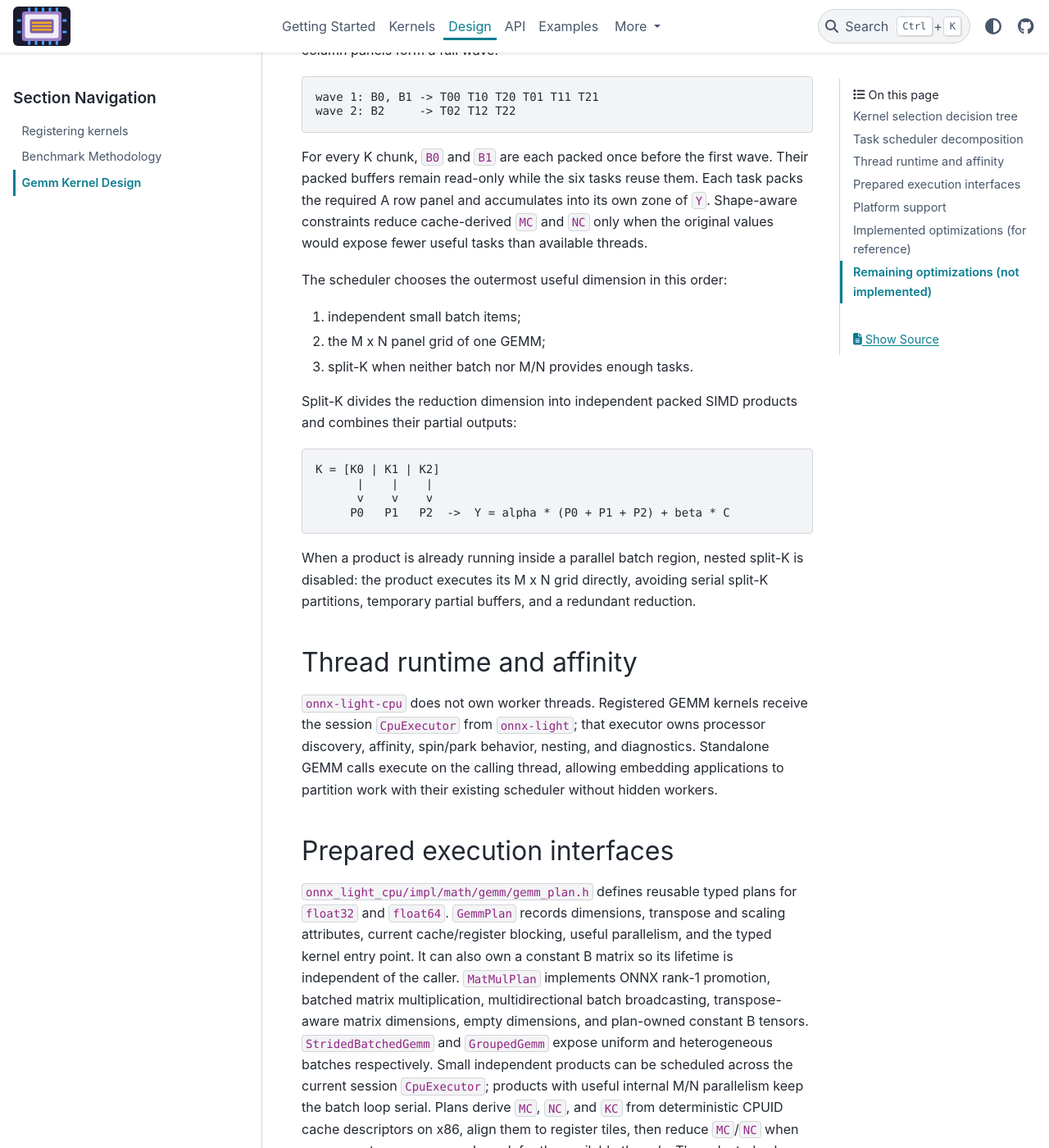
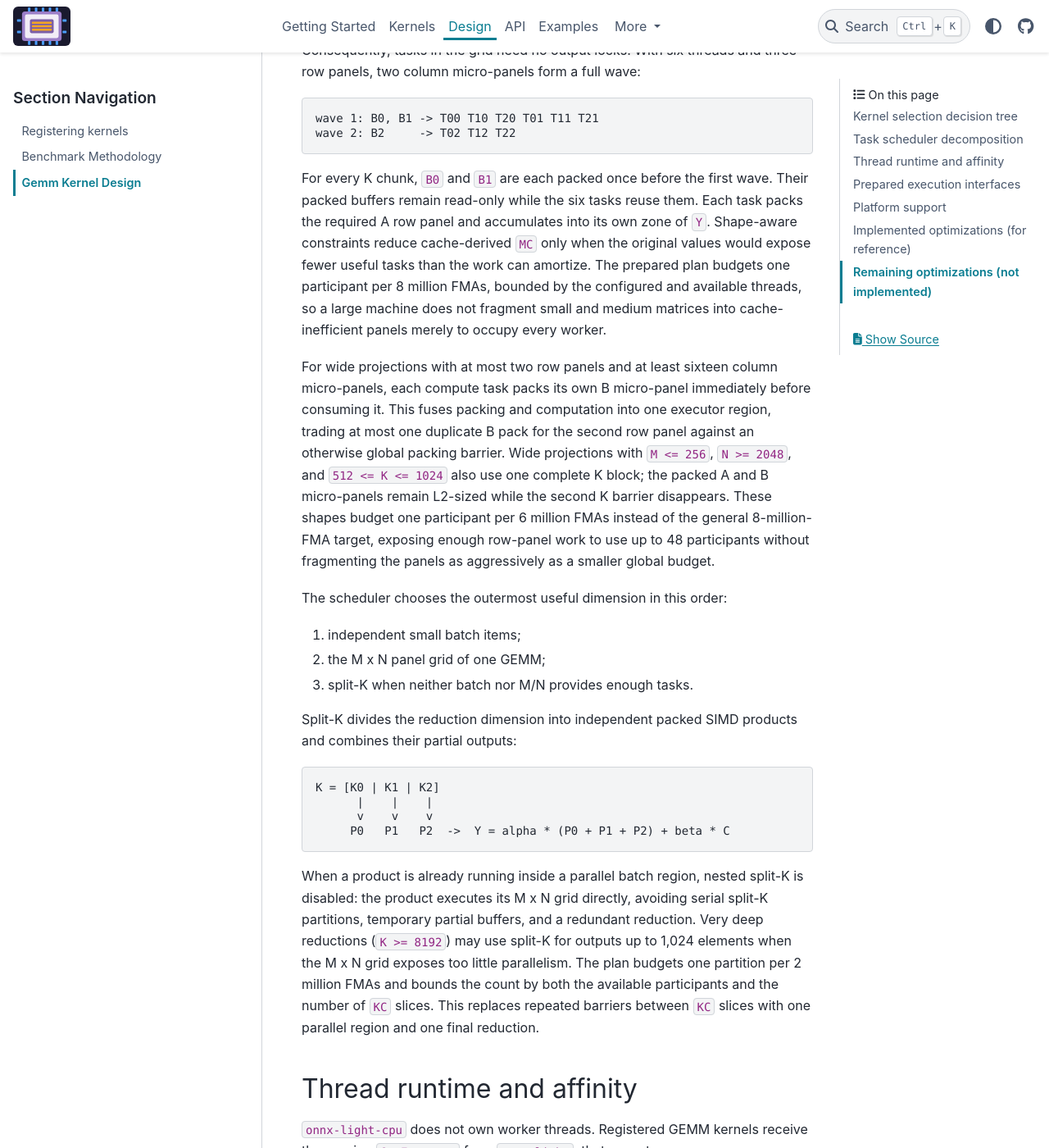
Before and after one commit to xadupre/onnx-light-cpu, a Sphinx documentation site: the page built from docs/design/gemm_kernel_design.rst, in a window 1280 px wide and 1400 px high, scrolled down 4303 px. Shown: the whole window at 82% size. Built offline with Sphinx 7.4.7 and the PyData theme 0.15.4, drawn with Linux system fonts in a browser that asks for light colours; pages that are not in the unit, such as notebooks, are missing from menus; some of the changed text lies outside the part shown.

Commit message:
improve gemm (#447)
* improve gemm

* better

* gemmplan

* fix clang-format in gemm_plan.cc

Co-authored-by: xadupre <22452781+xadupre@users.noreply.github.com>

---------

Co-authored-by: copilot-swe-agent[bot] <198982749+Copilot@users.noreply.github.com>
Co-authored-by: xadupre <22452781+xadupre@users.noreply.github.com>

```diff
--- a/docs/design/gemm_kernel_design.rst
+++ b/docs/design/gemm_kernel_design.rst
@@ -136,9 +136,10 @@ zones of ``Y``:
       MC-high                 independent output zones
       row panels
 
-``T(i,j)`` computes ``Ai @ Bj`` and writes only output zone ``Y(i,j)``.
-Consequently, tasks in the grid need no output locks. With six threads and
-three row panels, two column panels form a full wave:
+Each ``NC``-wide B panel is divided into cache-sized column micro-panels.
+``T(i,j)`` computes ``Ai`` against one such micro-panel and writes only its
+output zone. Consequently, tasks in the grid need no output locks. With six
+threads and three row panels, two column micro-panels form a full wave:
 
 .. code-block:: text
 
@@ -148,9 +149,24 @@ three row panels, two column panels form a full wave:
 For every K chunk, ``B0`` and ``B1`` are each packed once before the first
 wave. Their packed buffers remain read-only while the six tasks reuse them.
 Each task packs the required A row panel and accumulates into its own zone of
-``Y``. Shape-aware constraints reduce cache-derived ``MC`` and ``NC`` only
-when the original values would expose fewer useful tasks than available
-threads.
+``Y``. Shape-aware constraints reduce cache-derived ``MC`` only
+when the original values would expose fewer useful tasks than the work can
+amortize. The prepared plan budgets one participant per 8 million FMAs,
+bounded by the configured and available threads, so a large machine does not
+fragment small and medium matrices into cache-inefficient panels merely to
+occupy every worker.
+
+For wide projections with at most two row panels and at least sixteen column
+micro-panels, each compute task packs its own B micro-panel immediately before
+consuming it. This fuses packing and computation into one executor region,
+trading at most one duplicate B pack for the second row panel against an
+otherwise global packing barrier. Wide projections with ``M <= 256``,
+``N >= 2048``, and ``512 <= K <= 1024`` also use one complete K block; the
+packed A and B micro-panels remain L2-sized while the second K barrier
+disappears. These shapes budget one participant per 6 million FMAs instead of
+the general 8-million-FMA target, exposing enough row-panel work to use up to
+48 participants without fragmenting the panels as aggressively as a smaller
+global budget.
 
 The scheduler chooses the outermost useful dimension in this order:
 
@@ -171,6 +187,11 @@ and combines their partial outputs:
 When a product is already running inside a parallel batch region, nested
 split-K is disabled: the product executes its M x N grid directly, avoiding
 serial split-K partitions, temporary partial buffers, and a redundant
+reduction. Very deep reductions (``K >= 8192``) may use split-K for outputs up
+to 1,024 elements when the M x N grid exposes too little parallelism. The plan
+budgets one partition per 2 million FMAs and bounds the count by both the
+available participants and the number of ``KC`` slices. This replaces repeated
+barriers between ``KC`` slices with one parallel region and one final
 reduction.
 
 Thread runtime and affinity
@@ -223,7 +244,10 @@ each ``B`` row once per ``k``, reuses it across the output rows with a
 broadcast axpy over the output columns, and keeps one column panel's
 accumulators in a small ``M x nb`` buffer. The axpy is unit-stride for
 non-transposed ``B``, so it vectorizes over ``N`` -- the useful dimension when
-``M`` is tiny -- while work is parallelized over ``N`` column panels.
+``M`` is tiny -- while work is parallelized over cache-sized groups of column
+micro-panels. Its lower per-participant work budget reflects the memory-streaming
+kernel. An oversized runtime pool falls back to serial execution when at most
+four useful panel groups would otherwise wake dozens of idle workers.
 
 ``detail::SelectGemmAlgorithm()`` (``gemm_plan.cc``) picks one of these five
 strategies from ``m``, ``n``, ``k``, ``trans_a``/``trans_b``, and the
@@ -349,9 +373,9 @@ Implemented optimizations (for reference)
        defaults cover unavailable cache discovery.
    * - M/N task parallelism
      - Implemented -- the general five-loop path schedules the row-panel x
-       column-panel grid in bounded column waves. Each B panel is packed once
-       per K chunk, while task-aware MC/NC constraints expose enough row and
-       column work without an unbounded packed workspace.
+       cache-sized column-micro-panel grid in bounded waves. Each B panel is
+       packed once per K chunk, while task-aware MC constraints expose enough
+       row and column work without an unbounded packed workspace.
    * - Batch scheduling
      - Implemented -- ``MatMulPlan``, ``StridedBatchedGemm``, and
        ``GroupedGemm`` parallelize collections of small products after
@@ -405,9 +429,10 @@ Implemented optimizations (for reference)
        elsewhere. The selected value drives algorithm selection, MC alignment,
        row packing, and execution.
    * - Aligned packed panels
-     - Implemented -- A and B workspaces are 64-byte aligned. B row strides
-       are padded to the active vector width, keeping AVX2 and AVX-512 loads
-       on aligned addresses. The kernels use branch-free unaligned-load
+     - Implemented -- A and B workspaces are uninitialized 64-byte-aligned
+       buffers because packing overwrites every consumed element. B row strides
+       are padded to the active vector width, keeping AVX2 and AVX-512 loads on
+       aligned addresses. The kernels use branch-free unaligned-load
        instructions, which have the same throughput on these aligned
        addresses and also keep direct kernels safe.
    * - Measured software prefetch
--- a/docs/examples/benchmarks/plot_backend_cases_benchmark.py
+++ b/docs/examples/benchmarks/plot_backend_cases_benchmark.py
@@ -76,9 +76,28 @@ parser.add_argument(
     default=1000,
     help="maximum number of matching cases to run (default: 1000; 0 disables the limit)",
 )
-args, _ = parser.parse_known_args()
+parser.add_argument(
+    "--repeat",
+    type=int,
+    default=None,
+    help="measured calls per runtime and case; defaults to an input-size-dependent count",
+)
+parser.add_argument(
+    "--warmup",
+    type=int,
+    default=3,
+    help="untimed warm-up calls per runtime and case (default: 3)",
+)
+args, unknown_args = parser.parse_known_args()
 if args.max_cases < 0:
     parser.error("--max-cases must be greater than or equal to 0")
+if args.repeat is not None and args.repeat <= 0:
+    parser.error("--repeat must be greater than 0")
+if args.warmup < 0:
+    parser.error("--warmup must be greater than or equal to 0")
+for unknown_arg in unknown_args:
+    if unknown_arg.startswith(("--repeat", "--warm")):
+        parser.error(f"unrecognized timing option: {unknown_arg}")
 _name_filter = re.compile(args.filter) if args.filter else None
 
 
@@ -122,10 +141,11 @@ print(f"-- collected {len(_CASES)} cases")
 # Timing helper
 # -------------
 #
-# Each candidate gets three untimed warm-up calls, then is called ``repeat``
-# times at most and the median wall-clock time is retained. Measurement stops
-# earlier when its cumulative duration reaches two seconds. ``repeat`` shrinks
-# as the case's inputs grow but never below three.
+# Each candidate gets ``--warmup`` untimed calls, then the median wall-clock
+# time is retained. By default, the measured repeat count shrinks as the case's
+# inputs grow, never falls below three, and may stop after two cumulative
+# seconds. An explicit ``--repeat`` runs exactly that many measured calls so
+# longer runs can reduce noise predictably.
 
 MAX_MEASURE_DURATION = 2.0
 
@@ -141,7 +161,7 @@ def measure(func, repeat, warmup=3, max_duration=MAX_MEASURE_DURATION):
         duration = time.perf_counter() - start
         timings.append(duration)
         total_duration += duration
-        if total_duration >= max_duration:
+        if max_duration is not None and total_duration >= max_duration:
             break
     return float(np.median(timings))
 
@@ -180,17 +200,19 @@ register_kernels()
 # created. Both runtimes therefore keep their default spinning behavior
 # without leaving one runtime's live pool to perturb the other's measurements.
 print("-- benchmark onnx-light-cpu")
+repeat_description = args.repeat if args.repeat is not None else "adaptive"
+print(f"-- timing warmup={args.warmup} repeat={repeat_description}")
 measurements = []
 _progress = tqdm(_CASES, desc="benchmarking backend cases", unit="case")
 for tc in _progress:
     _progress.set_postfix_str(tc.name)
     op_type = tc.model.graph.node[0].op_type
     expected_kernel = f"onnx_light_cpu::{op_type}"
-    # Some Gemm benchmark cases turn "B" into a graph initializer to exercise
-    # the constant-B code path; its value is baked into the model rather than
-    # fed at run time, so it must be excluded from the runtime feeds below.
-    initializer_names = {init.name for init in tc.model.graph.initializer}
-    input_names = [vi.name for vi in tc.model.graph.input if vi.name not in initializer_names]
+    if tc.model.graph.initializer:
+        raise AssertionError(
+            f"{tc.name} contains an initializer; backend benchmarks must time runtime inputs"
+        )
+    input_names = [vi.name for vi in tc.model.graph.input]
 
     ds = tc.data_sets[0]
     feeds = {name: _to_numpy(t) for name, t in zip(input_names, ds.inputs, strict=True)}
@@ -198,8 +220,18 @@ for tc in _progress:
     clear_used_kernel_names()
     light_out = [np.array(output, copy=True) for output in light_session.run(None, feeds)]
     assert expected_kernel in used_kernel_names(), used_kernel_names()
-    repeat = max(3, min(30, 20_000_000 // _case_element_count(tc)))
-    light_time = measure(lambda feeds=feeds, sess=light_session: sess.run(None, feeds), repeat)
+    repeat = (
+        args.repeat
+        if args.repeat is not None
+        else max(3, min(30, 20_000_000 // _case_element_count(tc)))
+    )
+    max_duration = None if args.repeat is not None else MAX_MEASURE_DURATION
+    light_time = measure(
+        lambda feeds=feeds, sess=light_session: sess.run(None, feeds),
+        repeat,
+        warmup=args.warmup,
+        max_duration=max_duration,
+    )
     shapes = ",".join(
         "x".join(str(d) for d in array.shape) or "scalar" for array in feeds.values()
     )
@@ -253,6 +285,8 @@ for measurement in _progress:
         ort_time = measure(
             lambda feeds=measurement["feeds"], sess=ort_session: sess.run(None, feeds),
             measurement["repeat"],
+            warmup=args.warmup,
+            max_duration=None if args.repeat is not None else MAX_MEASURE_DURATION,
         )
     rows.append(
         (
@@ -344,6 +378,9 @@ ax.barh(positions, speedups, color=colors)
 ax.axvline(1.0, color="grey", linewidth=0.8, linestyle=":")
 ax.set_xscale("log")
 ax.set_yticks(positions, labels, fontsize=7)
+for tick_label, speedup in zip(ax.get_yticklabels(), speedups, strict=True):
+    if speedup <= 0.5:
+        tick_label.set_color("red")
 ax.set_xlabel("speed-up vs onnxruntime")
 ax.set_title("onnx-light-cpu speed-up over onnxruntime on backend cases")
 
```
Also changed, not shown: 9 other files.
